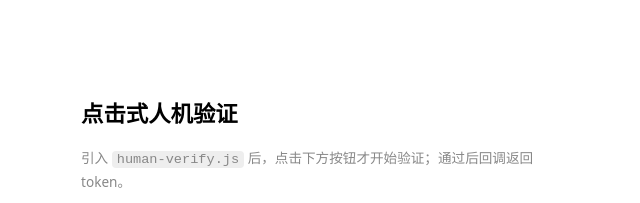
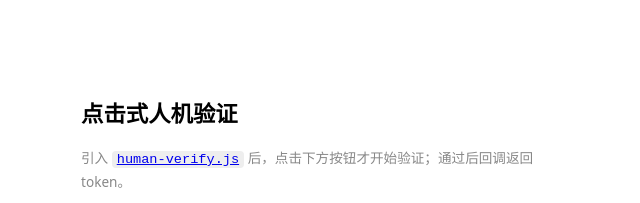
Before and after one commit to ruoyan812/verify, a website: page public/index.html in a window 1280 px wide. Shown: the top 203 px of the page, without its empty margins (319-959 px from the left). Drawn offline with Linux system fonts and the light colour scheme.

Commit message:
Update index.html

```diff
--- a/public/index.html
+++ b/public/index.html
@@ -27,7 +27,7 @@
   <body>
     <h1>点击式人机验证</h1>
     <p class="muted">
-      引入 <code>human-verify.js</code> 后，点击下方按钮才开始验证；通过后回调返回 token。
+      引入 <code><a href="/human-verify.js">human-verify.js</a></code> 后，点击下方按钮才开始验证；通过后回调返回 token。
     </p>
 
     <div class="card">
```
